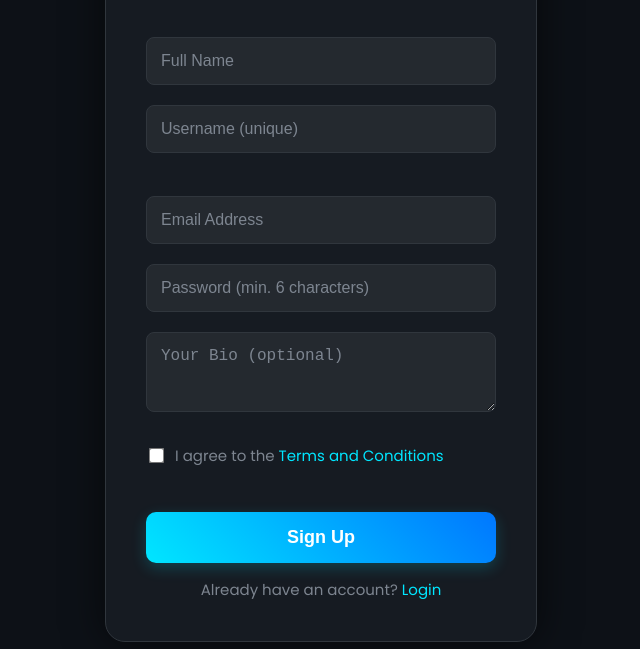
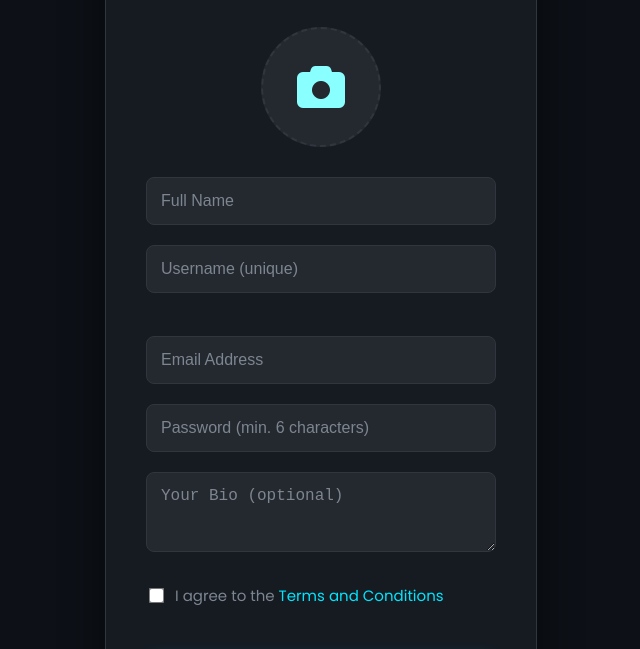
Before and after one commit to ideaspace-hub/ideaspace-hub.github.io, a website: page signup.html in a window 1280 px wide. Shown: the part 146-795 px from the top of the page, without its empty margins (319-959 px from the left). Drawn offline with Linux system fonts and the light colour scheme.

Commit message:
Update signup.html

```diff
--- a/signup.html
+++ b/signup.html
@@ -241,12 +241,12 @@
   <form id="signupForm">
     <h2>Create Account</h2>
 
-    <!--<div class="profile-pic-container">
+    <div class="profile-pic-container">
         <label for="profilePicInput" class="profile-pic-label" id="profilePicLabel">
             <span class="icon fas fa-camera"></span>
         </label>
         <input type="file" id="profilePicInput" accept="image/*">
-    </div>-->
+    </div>
 
     <input type="text" id="name" placeholder="Full Name" required />
     <input type="text" id="username" placeholder="Username (unique)" required />
```
